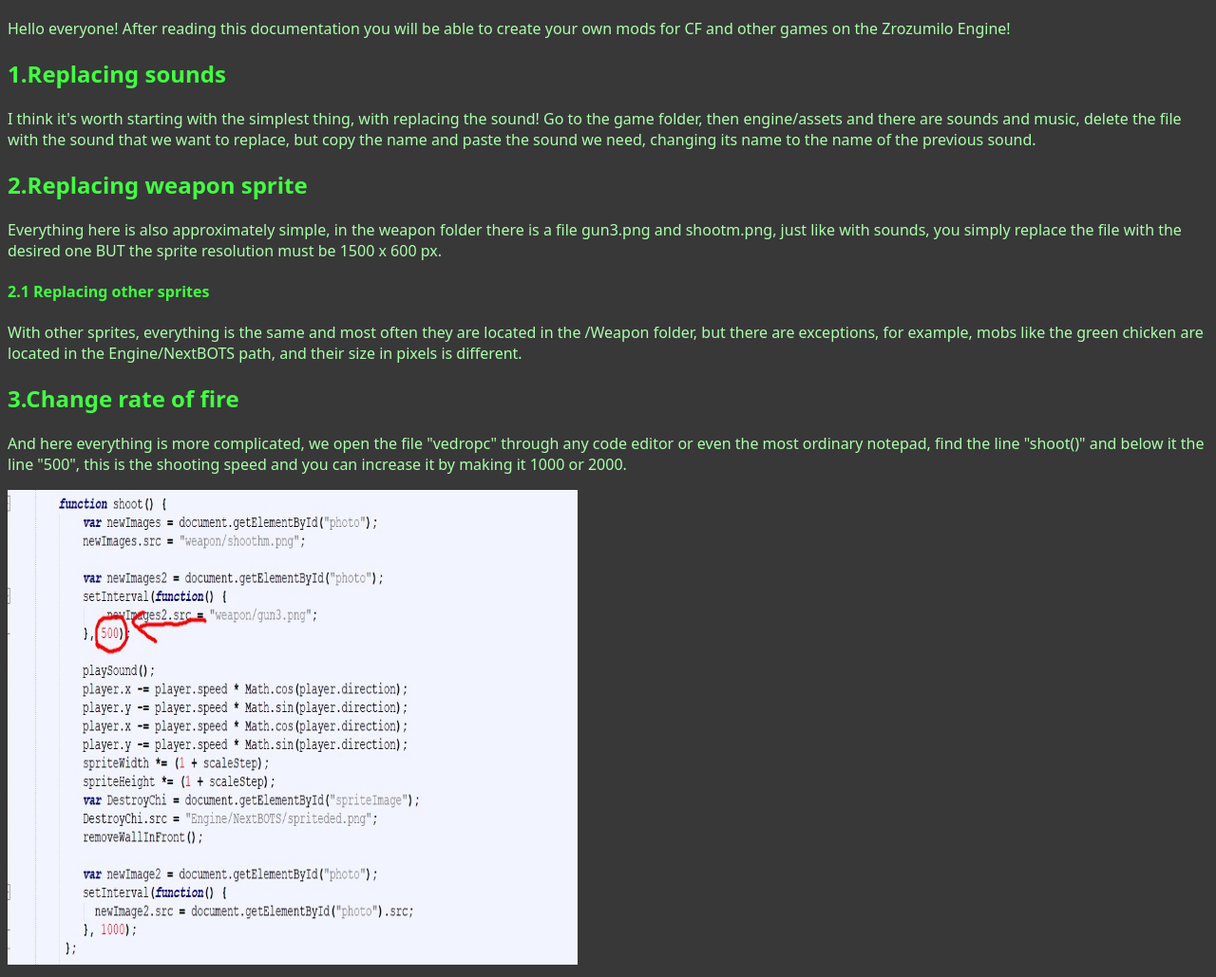
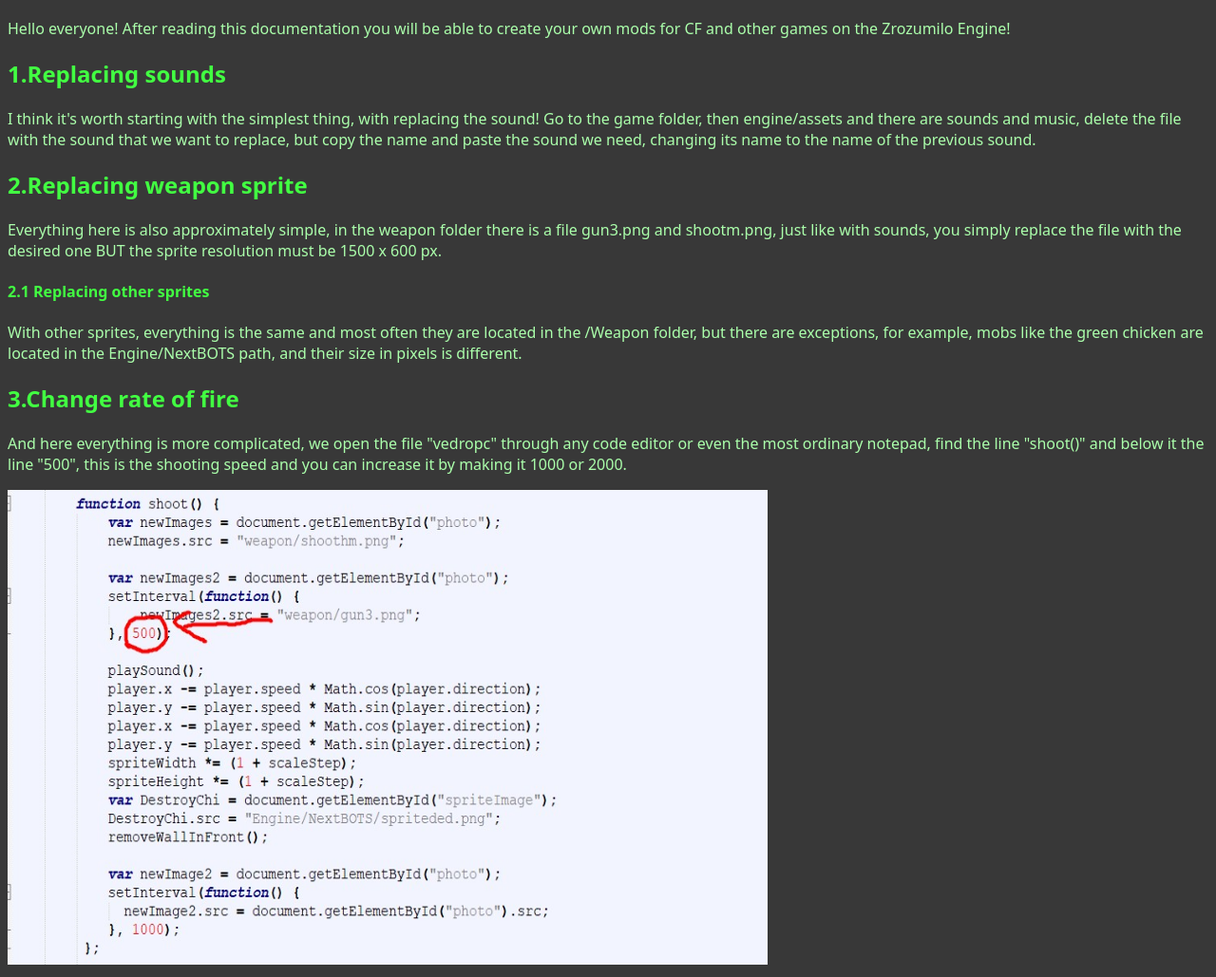
Before and after one commit to ZrozumiloStudio/CFmodding.github.io, a plain HTML site: page index.html in a window 1280 px wide. Shown: the part 67-1096 px from the top of the page at 95% size. Drawn offline with Linux system fonts and the light colour scheme.

Commit message:
Update index.html

```diff
--- a/index.html
+++ b/index.html
@@ -59,7 +59,7 @@
   <p style="color:#abffab";>With other sprites, everything is the same and most often they are located in the /Weapon folder, but there are exceptions, for example, mobs like the green chicken are located in the Engine/NextBOTS path, and their size in pixels is different.</p>
   <h2 style="color:#42ff42";>3.Change rate of fire</h2>
   <p style="color:#abffab";>And here everything is more complicated, we open the file "vedropc" through any code editor or even the most ordinary notepad, find the line "shoot()" and below it the line "500", this is the shooting speed and you can increase it by making it 1000 or 2000.</p>
-  <img src="images/image.jpg" width="600" height="500" />
+  <img src="images/image.jpg" width="800" height="500" />
 
   <script>
     function downloadFile(fileName) {
```
